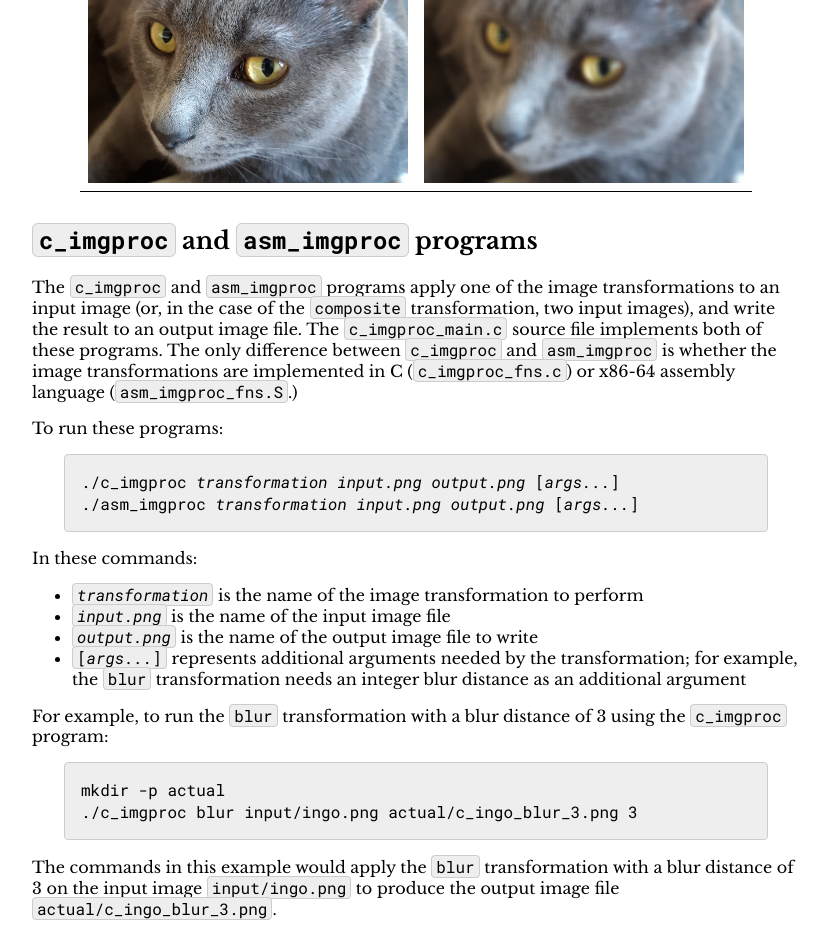
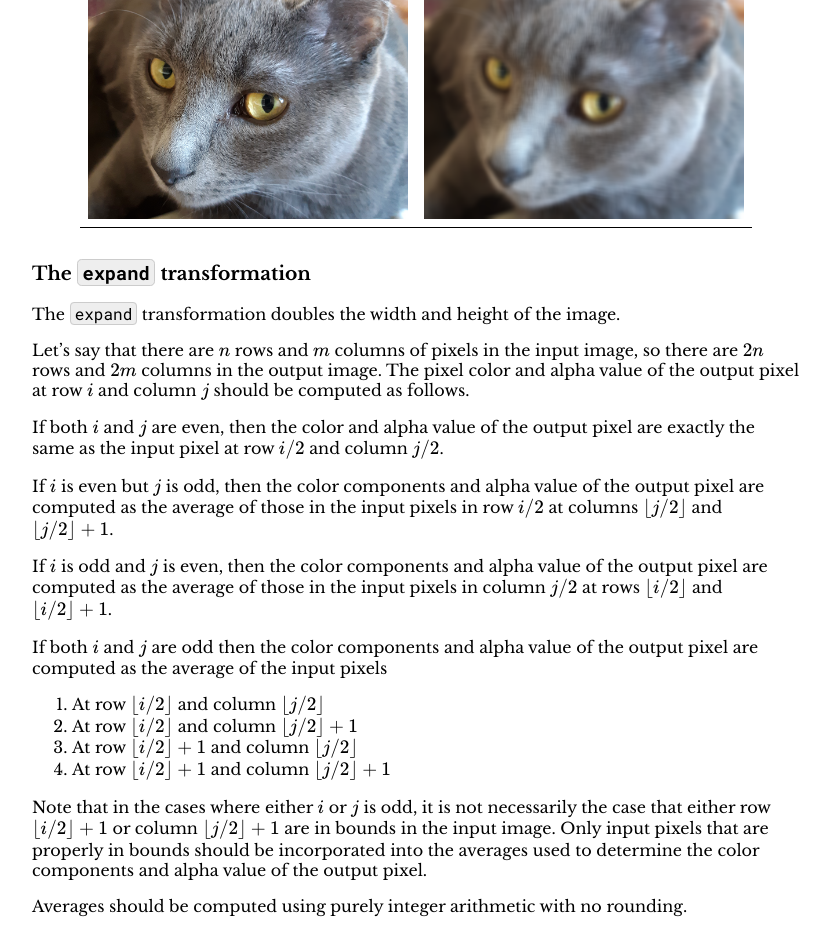
Before and after one commit to jhucsf/spring2026, a Jekyll site: the page built from assign/assign02.md, in a window 1280 px wide and 1400 px high, scrolled down 4338 px. Shown: the top 932 px of the window, without its empty margins (224-1054 px from the left). Built offline with Jekyll 4.4.1, drawn with Linux system fonts in a browser that asks for light colours; formulas are drawn with MathJax 3; some of the changed text lies outside the part shown.

Commit message:
describe the expand transformation

```diff
--- a/assign/assign02.md
+++ b/assign/assign02.md
@@ -49,7 +49,7 @@ grade the quality and comprehensiveness of your unit tests until Milestone 3.
 
 In Milestone 3, you will implement the
 [`blur`](#the-blur-transformation) blur transformation and
-*TODO harder transformations for Spring 2026*
+[`expand`](#the-expand-transformation)
 <!--
 [`ellipse`](#the-ellipse-transformation) and
 [`emboss`](#the-emboss-transformation)
@@ -331,9 +331,56 @@ corresponding input pixel.
 Averages should be computed using purely integer arithmetic with
 no rounding.
 
+Example:
+
 Original image | Transformed image<br>(blur distance 5)
 :------------: | :---------------:
-<a href="img/ingo.png"><img style="width: 20em;" alt="original cat image" src="img/ingo.png"></a > | <a href="img/ingo_transpose.png"><img style="width: 20em;" alt="blurred cat image " src="img/ingo_blur_5.png"></a>
+<a href="img/ingo.png"><img style="width: 20em;" alt="original cat image" src="img/ingo.png"></a > | <a href="img/ingo_blur_5.png"><img style="width: 20em;" alt="blurred cat image " src="img/ingo_blur_5.png"></a>
+
+### The `expand` transformation
+
+The `expand` transformation doubles the width and height of the image.
+
+Let's say that there are $$n$$ rows and $$m$$ columns of pixels in the
+input image, so there are $$2n$$ rows and $$2m$$ columns in the output
+image.  The pixel color and alpha value of the output pixel at row $$i$$ and column
+$$j$$ should be computed as follows.
+
+If both $$i$$ and $$j$$ are even, then the color and alpha value of the output
+pixel are exactly the same as the input pixel at row $$i/2$$ and column $$j/2$$.
+
+If $$i$$ is even but $$j$$ is odd, then the color components and alpha value
+of the output pixel are computed as the average of those in the input pixels
+in row $$i/2$$ at columns $$\lfloor j/2 \rfloor$$ and $$\lfloor j/2 \rfloor + 1$$.
+
+If $$i$$ is odd and $$j$$ is even, then the color components and alpha value
+of the output pixel are computed as the average of those in the input pixels
+in column $$j/2$$ at rows $$\lfloor i/2 \rfloor$$ and  $$\lfloor i/2 \rfloor + 1$$.
+
+If both $$i$$ and $$j$$ are odd then the color components and alpha value
+of the output pixel are computed as the average of the input pixels
+
+1. At row $$\lfloor i/2 \rfloor$$ and column $$\lfloor j/2 \rfloor$$
+2. At row $$\lfloor i/2 \rfloor$$ and column $$\lfloor j/2 \rfloor + 1$$
+3. At row $$\lfloor i/2 \rfloor + 1$$ and column $$\lfloor j/2 \rfloor$$
+4. At row $$\lfloor i/2 \rfloor + 1$$ and column $$\lfloor j/2 \rfloor + 1$$
+
+Note that in the cases where either $$i$$ or $$j$$ is odd, it is not
+necessarily the case that either row $$\lfloor i/2 \rfloor + 1$$ or
+column $$\lfloor j/2 \rfloor + 1$$ are in bounds in the input image.
+Only input pixels that are properly in bounds should be incorporated into
+the averages used to determine the color components and alpha value
+of the output pixel.
+
+Averages should be computed using purely integer arithmetic with
+no rounding.
+
+Example (note that the transformed image is twice the size of the
+original, click to see it full size):
+
+Original image | Transformed image
+:------------: | :---------------:
+<a href="img/ingo.png"><img style="width: 20em;" alt="original cat image" src="img/ingo.png"></a > | <a href="img/ingo_expand.png"><img style="width: 20em;" alt="expanded cat image " src="img/ingo_expand.png"></a>
 
 ## `c_imgproc` and `asm_imgproc` programs
 
```
Also changed, not shown: 1 other file.
